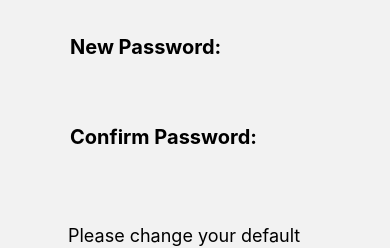
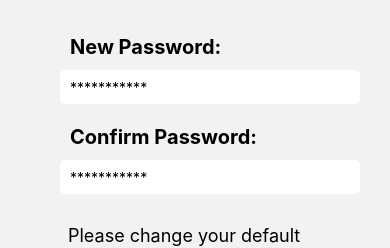
Before and after one commit to Dipono/digital_time_frame_native, a React Native app: screen /DefaultPassword in a window 390 px wide. Shown: the part 165-413 px from the top of the page. Built offline with nearby package versions, Linux system fonts and the light colour scheme.

Commit message:
//Allow user to change a default password

```diff
--- a/screens/DefaultPassword.js
+++ b/screens/DefaultPassword.js
@@ -15,11 +15,17 @@ export default function DefaultPassword() {
 
             <View style={styles.newPassword}>
                 <Text style={styles.text}>New Password:</Text>
-                <TextInput style={styles.input}></TextInput>
+                <TextInput style={styles.input}
+                placeholder={"***********"}
+                placeholdeTextColor={"rgba(255,255,255,0.7)"}
+                underlineColorAndroid="transparent"/>
             </View>
             <View style={styles.confirmPassword}>
                 <Text style={styles.text}>Confirm Password:</Text>
-                <TextInput style={styles.input}></TextInput>
+                <TextInput style={styles.input}
+                  placeholder={"***********"}
+                  placeholdeTextColor={"rgba(255,255,255,0.7)"}
+                  underlineColorAndroid="transparent"/>
             </View>
             <Text style={styles.message}>Please change your default passwod for security</Text>
 
@@ -68,8 +74,8 @@ const styles = StyleSheet.create({
     input: {
         width: 300,
         height: 34,
-        boarderColor: 'black',
-        background: '#FFFFFF',
+
+        backgroundColor: '#FFFFFF',
         borderRadius: 5,
         padding: 10,
         marginLeft: -10,
```
